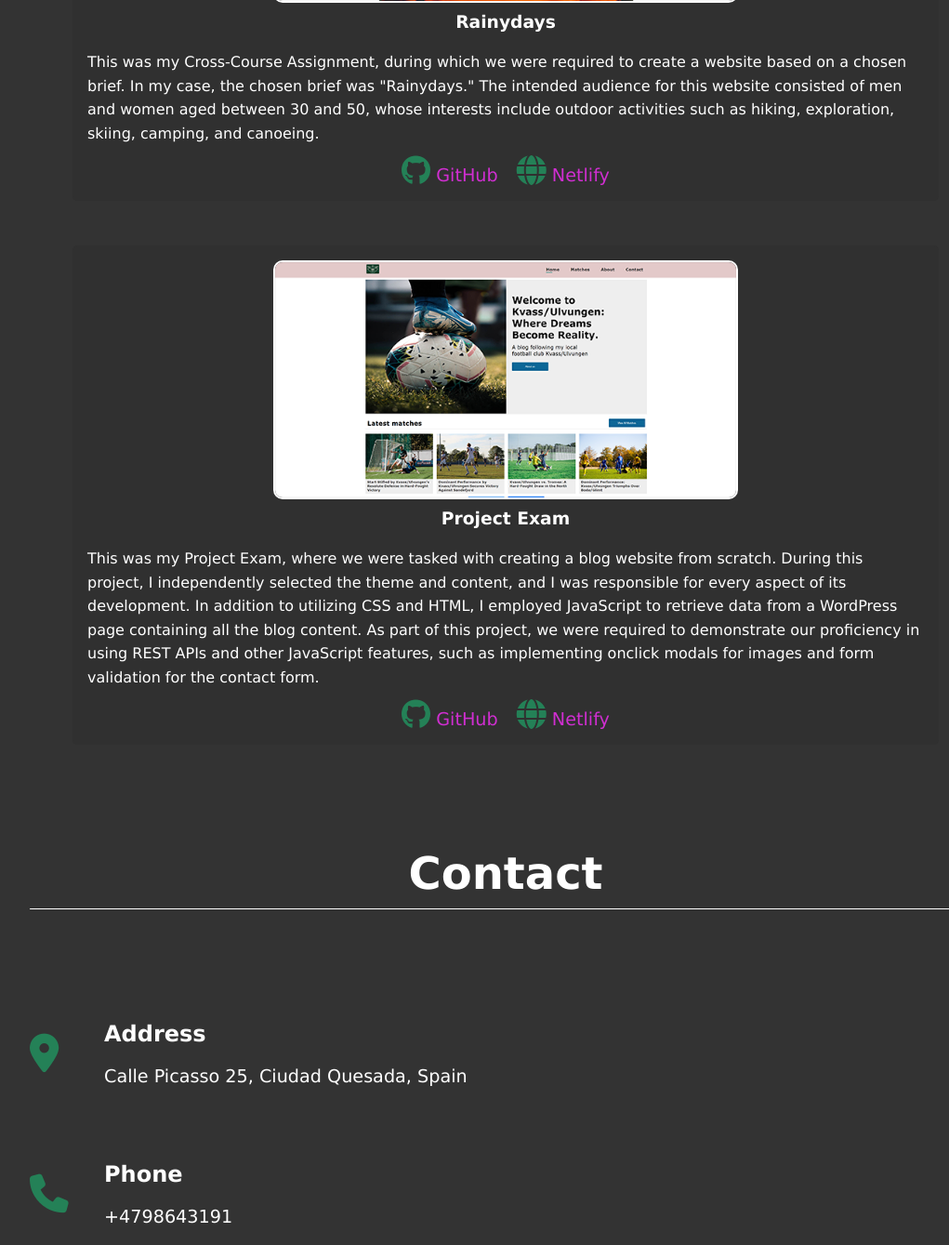
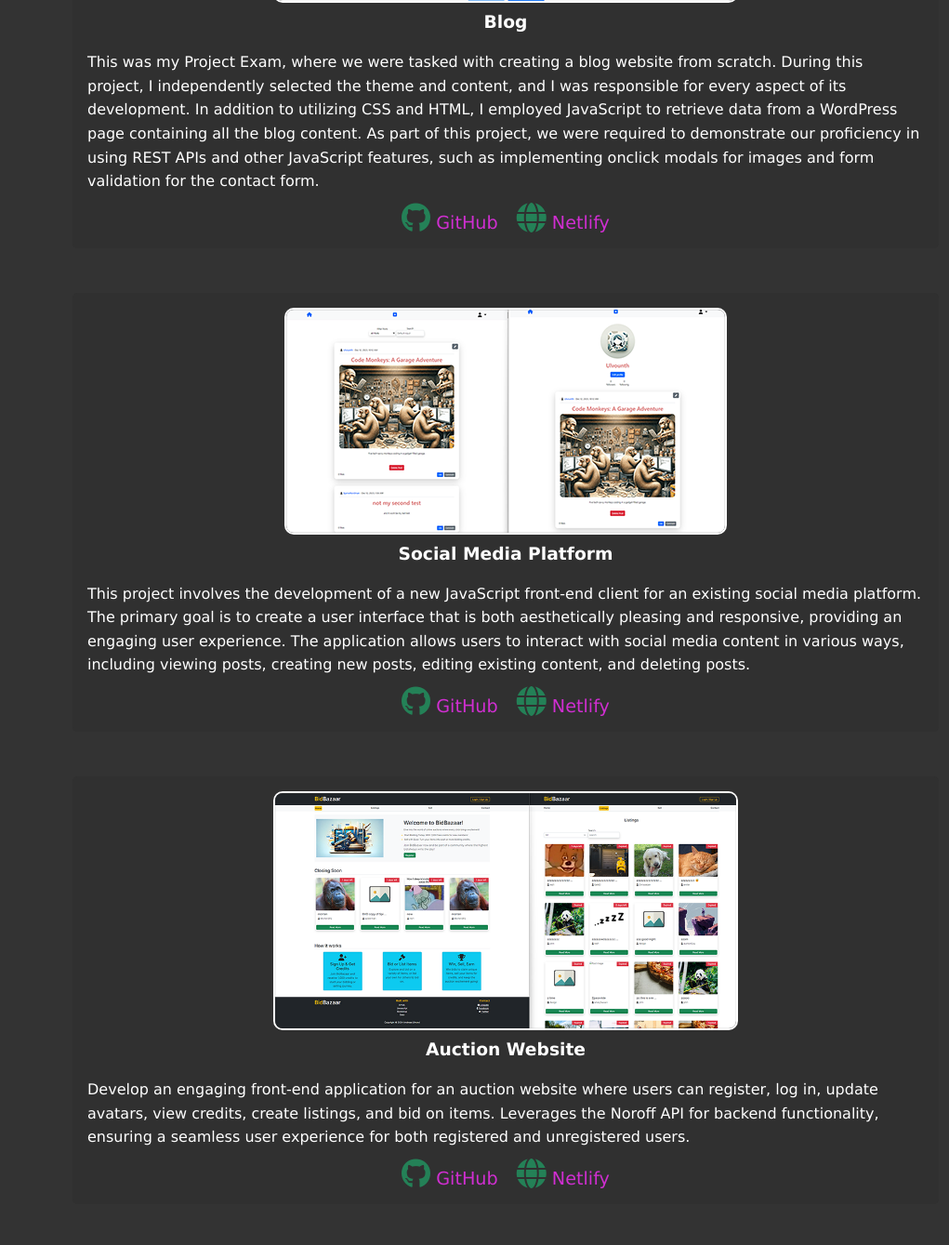
Before and after one commit to Ulvounth/Portfolio-1, a plain HTML site: page index.html in a window 1280 px wide. Shown: the part 2821-4160 px from the top of the page at 93% size, without its empty margins (96-1117 px from the left). Drawn offline with Linux system fonts and the light colour scheme.

Commit message:
Updated the website with new project

```diff
--- a/index.html
+++ b/index.html
@@ -76,21 +76,30 @@
                     </div>
                 </div>
                 <div class="project-card">
-                    <img src="Images/Rainydays.png" alt="Rainydays">
-                    <h3>Rainydays</h3>
-                    <p>This was my Cross-Course Assignment, during which we were required to create a website based on a chosen brief. In my case, the chosen brief was "Rainydays." The intended audience for this website consisted of men and women aged between 30 and 50, whose interests include outdoor activities such as hiking, exploration, skiing, camping, and canoeing.</p>
-                    <div class="project-icons">
-                        <a href="https://github.com/Ulvounth/Cross-course-project" target="_blank"><i class="fa-brands fa-github"></i> GitHub</a>
-                        <a href="https://inspiring-golick-7b71e5.netlify.app" target="_blank"><i class="fa-solid fa-globe"></i> Netlify</a>
-                    </div>
-                </div>
-                <div class="project-card">
-                    <img src="Images/Blog.png" alt="Project Exam">
-                    <h3>Project Exam</h3>
+                    <img src="Images/Blog.png" alt="blog">
+                    <h3>Blog</h3>
                     <p>This was my Project Exam, where we were tasked with creating a blog website from scratch. During this project, I independently selected the theme and content, and I was responsible for every aspect of its development. In addition to utilizing CSS and HTML, I employed JavaScript to retrieve data from a WordPress page containing all the blog content. As part of this project, we were required to demonstrate our proficiency in using REST APIs and other JavaScript features, such as implementing onclick modals for images and form validation for the contact form.</p>
                     <div class="project-icons">
                         <a href="https://github.com/Noroff-FEU-Assignments/project-exam-1-Ulvounth" target="_blank"><i class="fa-brands fa-github"></i> GitHub</a>
                         <a href="https://illustrious-buttercream-762199.netlify.app" target="_blank"><i class="fa-solid fa-globe"></i> Netlify</a>
+                    </div>
+                </div>
+                <div class="project-card">
+                    <img src="Images/Social-media.png" alt="Social Media Platform">
+                    <h3>Social Media Platform</h3>
+                    <p>This project involves the development of a new JavaScript front-end client for an existing social media platform. The primary goal is to create a user interface that is both aesthetically pleasing and responsive, providing an engaging user experience. The application allows users to interact with social media content in various ways, including viewing posts, creating new posts, editing existing content, and deleting posts.</p>
+                    <div class="project-icons">
+                        <a href="https://github.com/Ulvounth/social-app" target="_blank"><i class="fa-brands fa-github"></i> GitHub</a>
+                        <a href="https://zesty-selkie-6b0948.netlify.app/" target="_blank"><i class="fa-solid fa-globe"></i> Netlify</a>
+                    </div>
+                </div>
+                <div class="project-card">
+                    <img src="Images/Auction.png" alt="Auction Website">
+                    <h3>Auction Website</h3>
+                    <p>Develop an engaging front-end application for an auction website where users can register, log in, update avatars, view credits, create listings, and bid on items. Leverages the Noroff API for backend functionality, ensuring a seamless user experience for both registered and unregistered users.</p>
+                    <div class="project-icons">
+                        <a href="https://github.com/Ulvounth/Semester-Project-2" target="_blank"><i class="fa-brands fa-github"></i> GitHub</a>
+                        <a href="https://bidbazaarr.netlify.app/" target="_blank"><i class="fa-solid fa-globe"></i> Netlify</a>
                     </div>
                 </div>
             </div>
@@ -134,16 +143,16 @@
 
     <footer>
         <div class="social-links">
-            <a href="https://www.facebook.com/andywolfdog" aria-label="Facebook">
+            <a href="https://www.facebook.com/andywolfdog" aria-label="Facebook link" target="_blank">
                 <i class="fa-brands fa-facebook"></i></a>
                 <span class="sr-only">Facebook</span>
-            <a href="https://github.com/Ulvounth" aria-label="Github">
+            <a href="https://github.com/Ulvounth" aria-label="Github link" target="_blank">
                 <i class="fa-brands fa-github"></i></a>
                 <span class="sr-only">Github</span>
-            <a href="https://www.instagram.com/ulvounth/" aria-label="Instagram">
+            <a href="https://www.instagram.com/ulvounth/" aria-label="Instagram link" target="_blank">
                 <i class="fa-brands fa-instagram"></i></a>
                 <span class="sr-only">Instagram</span>
-            <a href="https://www.linkedin.com/in/andreas-ulvund-98066376/" aria-label="Linkedin">
+            <a href="https://www.linkedin.com/in/andreas-ulvund-98066376/" aria-label="Linkedin link" target="_blank">
                 <i class="fa-brands fa-linkedin"></i></a>
                 <span class="sr-only">Linkedin</span>
         </div>
```
Also changed, not shown: Images/Auction.png (added), Images/Social-media.png (added).
